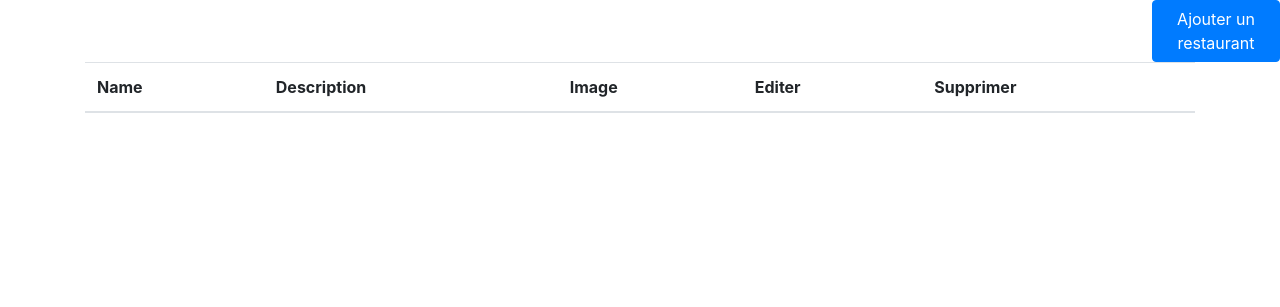
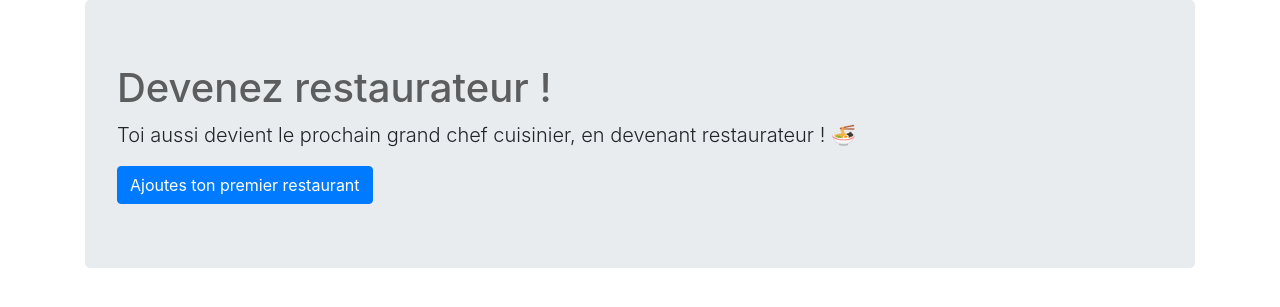
Before and after one commit to valmnt/Restolink, a Symfony app: template templates/restaurateur/index.html.twig in a window 1280 px wide. Shown: the part 56-363 px from the top of the page. Run offline with Twig, Linux system fonts and the light colour scheme; the template is opened without the code that fills it, so the values that code supplies are empty; some libraries are stand-ins or nearby versions.

Commit message:
add-restaurants fix

```diff
--- a/src/Controller/RestaurateurController.php
+++ b/src/Controller/RestaurateurController.php
@@ -45,11 +45,12 @@ class RestaurateurController extends AbstractController
             $restaurant->setImage('/uploads/' . $fileName);
             $entityManagerInterface->persist($restaurant);
             $entityManagerInterface->flush();
+
+            return $this->redirectToRoute('mes_restaurants');
         }
 
         return $this->render('restaurateur/add-restaurant.html.twig', [
-            'form' => $form->createView(),
-            'user' => $user
+            'form' => $form->createView()
         ]);
     }
 }
--- a/templates/nav.html.twig
+++ b/templates/nav.html.twig
@@ -14,10 +14,7 @@
         <a class="nav-item nav-link" href="#">Administration</a>
       {% endif %}
 
-      {% if is_granted('ROLE_RESTAURATEUR') %}
         <a class="nav-item nav-link" href="{{ path('mes_restaurants') }}">Mes Restaurants</a>
-      {% endif %}
-
         <a class="nav-item nav-link" href="#">Mon Profil</a>
         <a class="nav-item nav-link" href="{{ path('app_logout') }}">Logout : {{ app.user.username }}</a>
       {% else %}
--- a/templates/restaurateur/index.html.twig
+++ b/templates/restaurateur/index.html.twig
@@ -3,6 +3,15 @@
 {% block title %}Mes restaurants{% endblock %}
 
 {% block body %}
+{% if user.restaurants is empty %}
+<div class="container">
+    <div class="jumbotron">
+        <h1>Devenez restaurateur !</h1>
+        <p class="lead">Toi aussi devient le prochain grand chef cuisinier, en devenant restaurateur ! 🍜</p>
+        <a href="{{ path('add__restaurant') }}"><button type="button" class="btn btn-primary">Ajoutes ton premier restaurant</button></a>
+  </div>
+</div>
+{% else %}
 <div style="padding-left: 90%;">
     <a href="{{ path('add__restaurant') }}"><button type="button" class="btn btn-primary">Ajouter un restaurant</button></a>
 </div>
@@ -28,4 +37,5 @@
        </tbody>
     </table>
 </div>
+{% endif %}
 {% endblock %}
```
Also changed, not shown: public/uploads/d8761bcfce071862be24a335e36ff6ec.jpeg (added).
